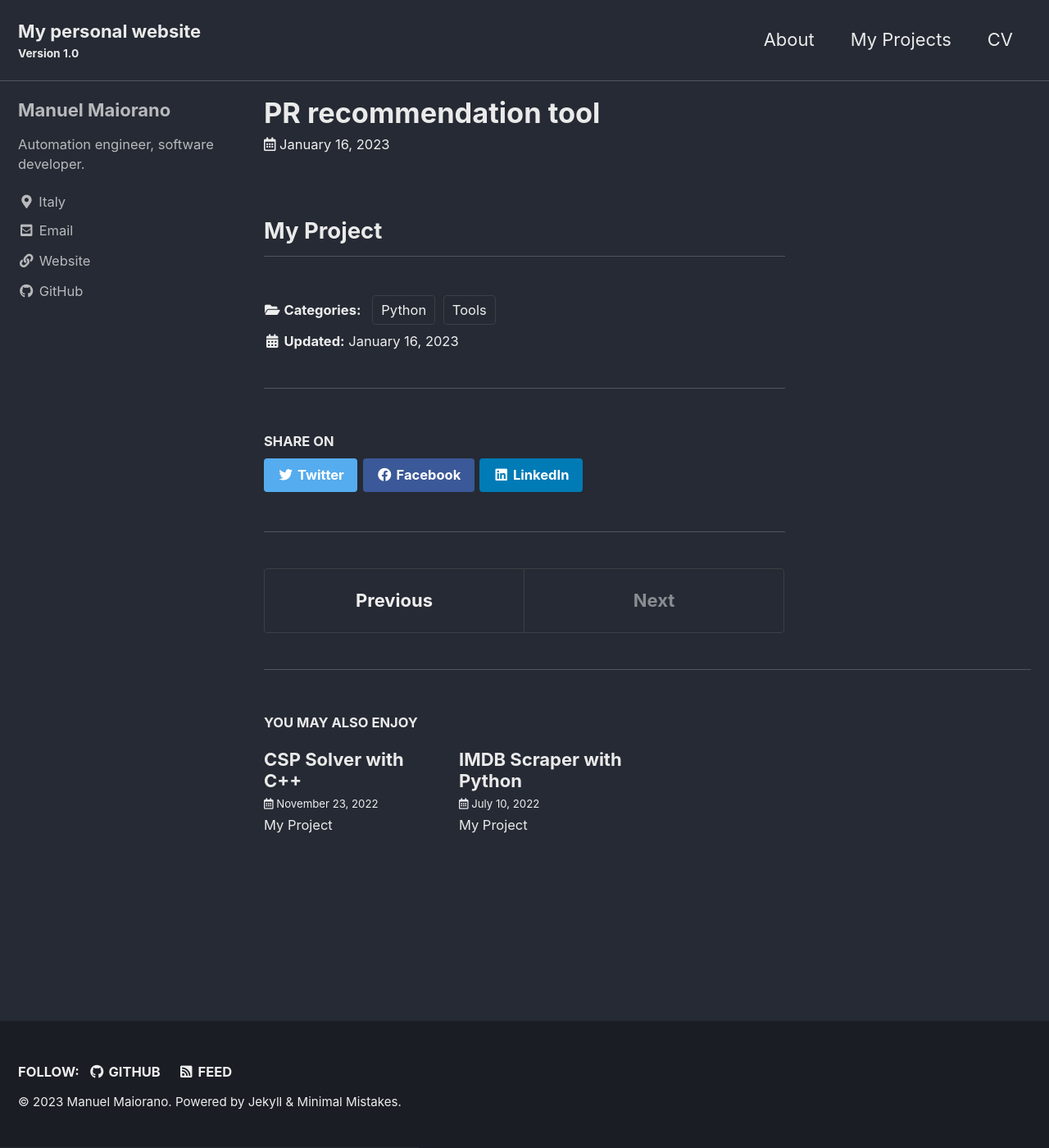
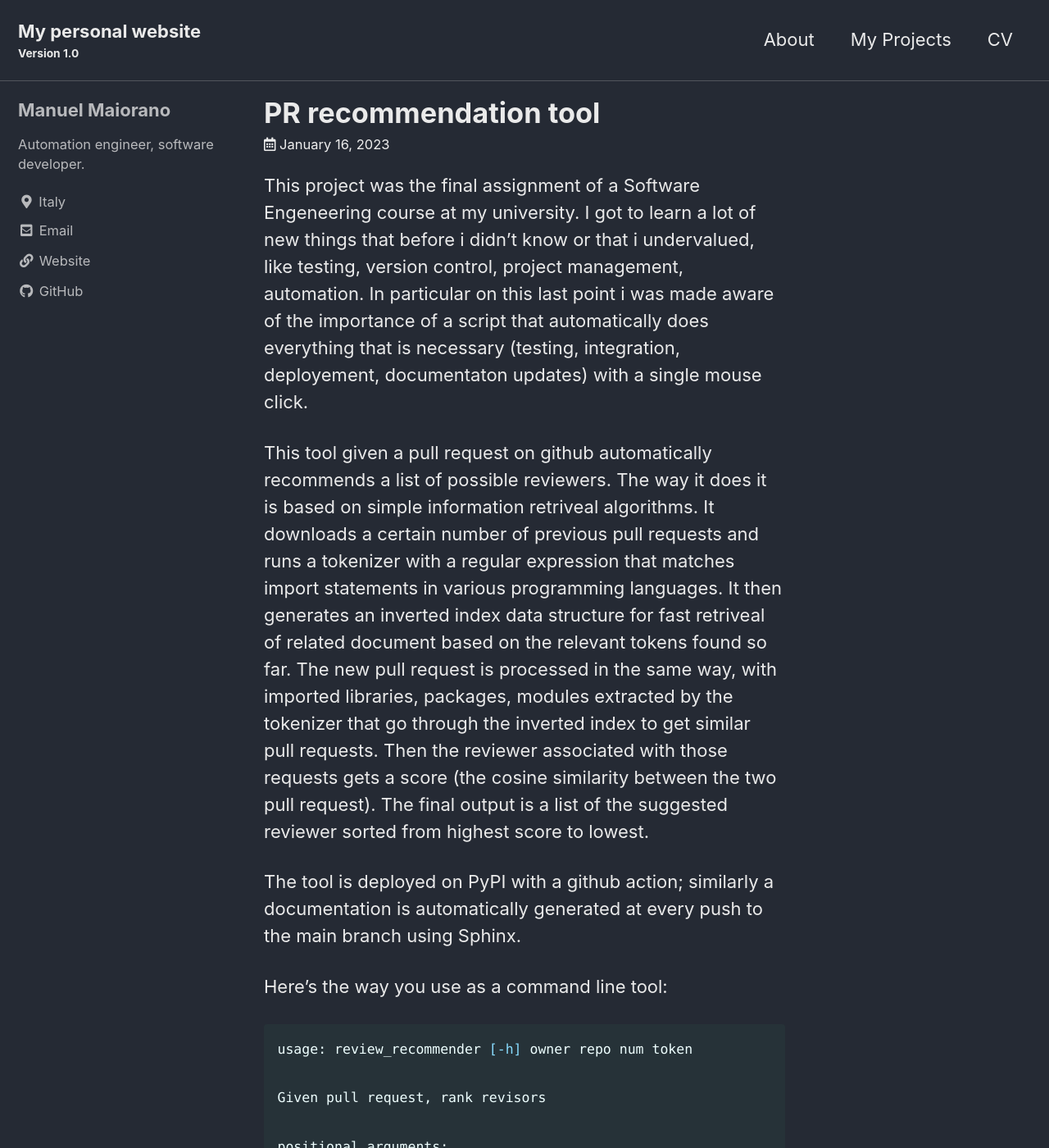
Before and after one commit to manuelmaiorano/manuelmaiorano.github.io, a Jekyll site: the page built from _posts/2023-1-16-pull-request-recommendation-tool.md, in a window 1280 px wide and 1400 px high. Shown: the whole window at 82% size. Built offline with Jekyll 4.4.1, drawn with Linux system fonts in a browser that asks for light colours; cached includes are drawn as plain includes; some of the changed text lies outside the part shown.

Commit message:
modified post

````diff
--- a/_posts/2023-1-16-pull-request-recommendation-tool.md
+++ b/_posts/2023-1-16-pull-request-recommendation-tool.md
@@ -3,5 +3,31 @@ title: "PR recommendation tool"
 date: 2023-1-16
 categories: Python Tools
 ---
+This project was the final assignment of a Software Engeneering course at my university. I got to learn a lot of new things that before i didn't know or that i undervalued, like testing, version control, project management, automation. In particular on this last point i was made aware of the importance of a script that automatically does everything that is necessary (testing, integration, deployement, documentaton updates) with a single mouse click.
 
-## My Project
+This tool given a pull request on github automatically recommends a list of possible reviewers. The way it does it is based on simple information retriveal algorithms. It downloads a certain number of previous pull requests and runs a tokenizer with a regular expression that matches import statements in various programming languages. It then generates an inverted index data structure for fast retriveal of related document based on the relevant tokens found so far. The new pull request is processed in the same way, with imported libraries, packages, modules extracted by the tokenizer that go through the inverted index to get similar pull requests. Then the reviewer associated with those requests gets a score (the cosine similarity between the two pull request). The final output is a list of the suggested reviewer sorted from highest score to lowest.
+
+The tool is deployed on PyPI with a github action; similarly a documentation is automatically generated at every push to the main branch using Sphinx.
+
+Here's the way you use as a command line tool:
+
+```bash
+usage: review_recommender [-h] owner repo num token
+
+Given pull request, rank revisors
+
+positional arguments:
+  owner       the owner of the repository
+  repo        the name of the repository
+  num         the number of the pull request
+  token       the github access token
+
+optional arguments:
+  -h, --help  show this help message and exit
+```
+
+and here's a sample output:
+
+```bash
+
+```
````
